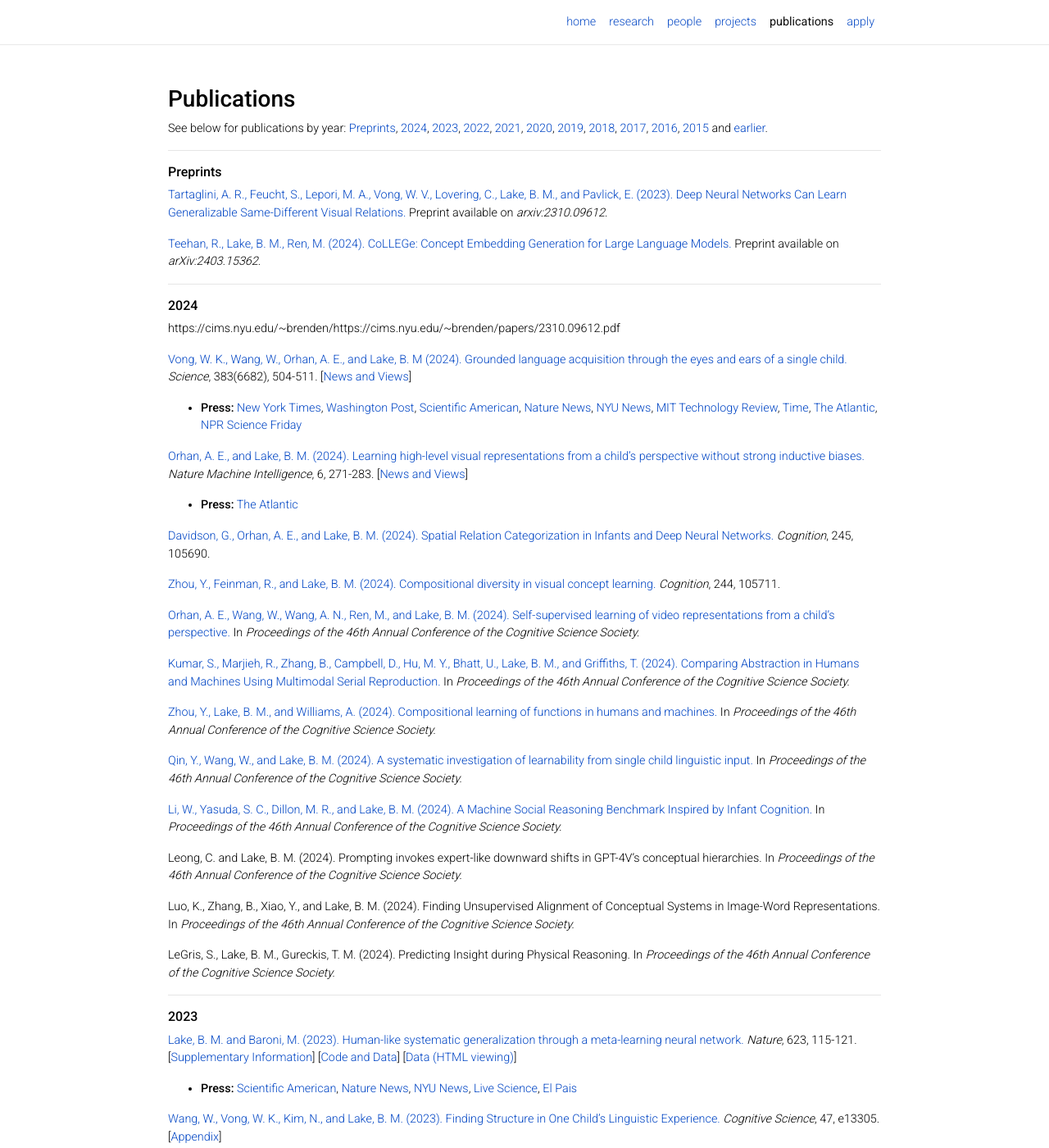
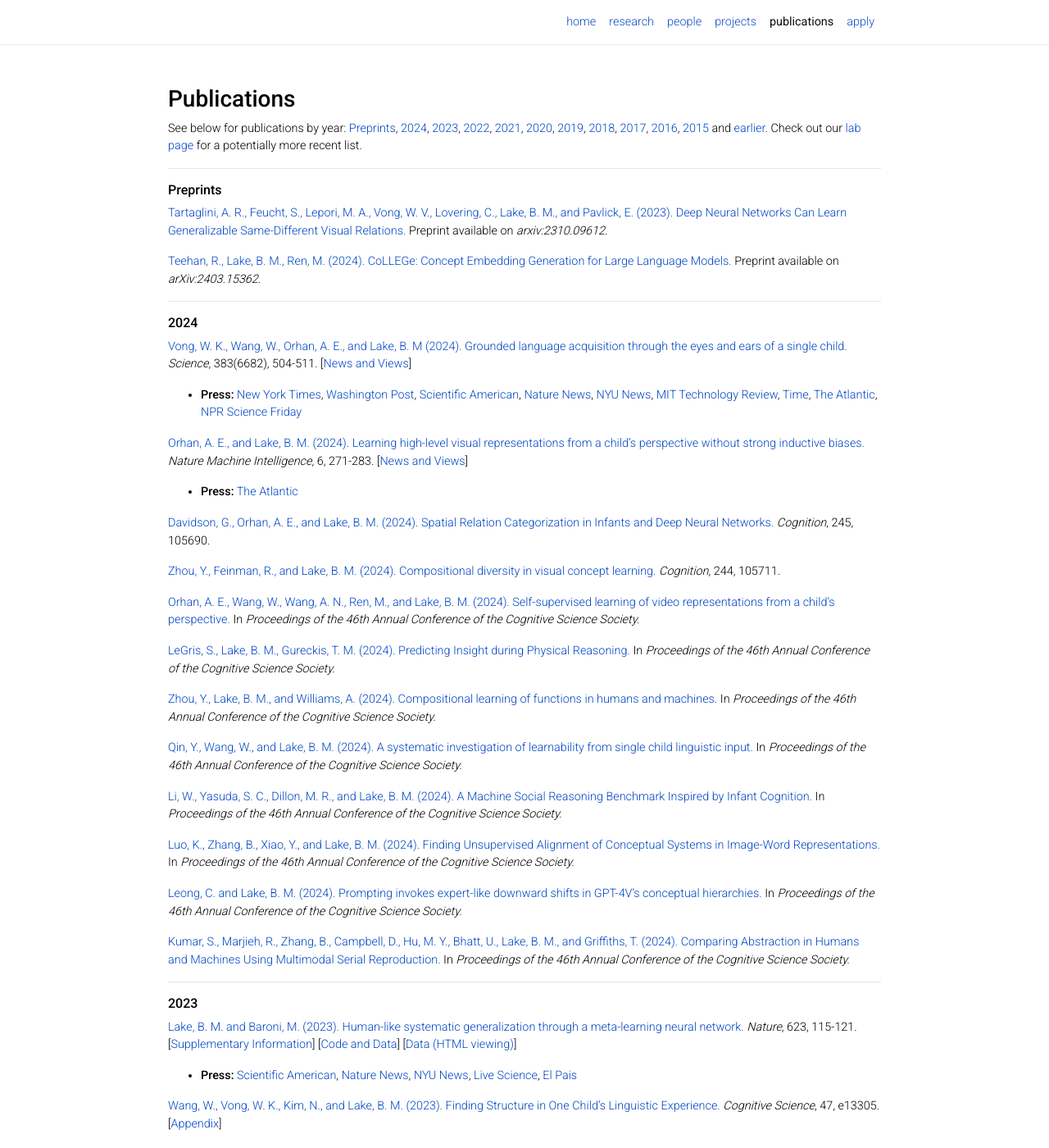
Before and after one commit to lake-lab/lake-lab.github.io, a Jekyll site: the page built from _pages/publications.md, in a window 1280 px wide and 1400 px high. Shown: the whole window at 82% size. Built offline with Jekyll 4.4.1, drawn with Linux system fonts in a browser that asks for light colours; nearby versions of some CDN libraries; comment, search, counter and statistics services are not loaded; a style sheet for code colours, icons or effects is not loaded; some of the changed lines change nothing that is shown.

Commit message:
updated pubs

```diff
--- a/_pages/publications.md
+++ b/_pages/publications.md
@@ -7,7 +7,7 @@ id: 4
 ---
 
 ### __Publications__
-See below for publications by year: [Preprints](#preprints), [2024](#2024), [2023](#2023), [2022](#2022), [2021](#2021), [2020](#2020), [2019](#2019), [2018](#2018), [2017](#2017), [2016](#2016), [2015](#2015) and [earlier](#2014-and-earlier).
+See below for publications by year: [Preprints](#preprints), [2024](#2024), [2023](#2023), [2022](#2022), [2021](#2021), [2020](#2020), [2019](#2019), [2018](#2018), [2017](#2017), [2016](#2016), [2015](#2015) and [earlier](#2014-and-earlier). Check out our [lab page](https://lake-lab.github.io/publications/) for a potentially more recent list.
 
 ---
 ###### __Preprints__
@@ -19,8 +19,6 @@ See below for publications by year: [Preprints](#preprints), [2024](#2024), [202
 
 ---
 ###### __2024__
-
-https://cims.nyu.edu/~brenden/https://cims.nyu.edu/~brenden/papers/2310.09612.pdf
 
 <a href="https://www.science.org/stoken/author-tokens/ST-1676/full"> Vong, W. K., Wang, W., Orhan, A. E., and Lake, B. M (2024). Grounded language acquisition through the eyes and ears of a single child.</a> <em>Science</em>, 383(6682), 504-511. [<a href="https://www.nature.com/articles/d41586-024-00713-5">News and Views</a>]
 <ul>
@@ -48,21 +46,21 @@ https://cims.nyu.edu/~brenden/https://cims.nyu.edu/~brenden/papers/2310.09612.pd
 
 <a href="https://cims.nyu.edu/~brenden/papers/ZhouEtAl2024Cognition.pdf"> Zhou, Y., Feinman, R., and Lake, B. M. (2024). Compositional diversity in visual concept learning.</a> <em>Cognition</em>, 244, 105711.
 
-<a href="https://cims.nyu.edu/~brenden/papers/2402.00300.pdf"> Orhan, A. E., Wang, W., Wang, A. N., Ren, M., and Lake, B. M. (2024). Self-supervised learning of video representations from a child’s perspective.</a> In <em>Proceedings of the 46th Annual Conference of the Cognitive Science Society.</em>
+<a href="https://cims.nyu.edu/~brenden/papers/OrhanEtAl2024CogSci.pdf"> Orhan, A. E., Wang, W., Wang, A. N., Ren, M., and Lake, B. M. (2024). Self-supervised learning of video representations from a child’s perspective.</a> In <em>Proceedings of the 46th Annual Conference of the Cognitive Science Society.</em>
 
-<a href="https://cims.nyu.edu/~brenden/papers/2402.03618.pdf"> Kumar, S., Marjieh, R., Zhang, B., Campbell, D., Hu, M. Y., Bhatt, U., Lake, B. M., and Griffiths, T. (2024). Comparing Abstraction in Humans and Machines Using Multimodal Serial Reproduction.</a> In <em>Proceedings of the 46th Annual Conference of the Cognitive Science Society.</em>
+<a href="https://cims.nyu.edu/~brenden/papers/LeGrisEtAl2024CogSci.pdf">LeGris, S., Lake, B. M., Gureckis, T. M. (2024). Predicting Insight during Physical Reasoning.</a> In <em>Proceedings of the 46th Annual Conference of the Cognitive Science Society.</em>
 
-<a href="https://cims.nyu.edu/~brenden/papers/2403.12201.pdf"> Zhou, Y., Lake, B. M., and Williams, A. (2024). Compositional learning of functions in humans and machines.</a> In <em>Proceedings of the 46th Annual Conference of the Cognitive Science Society.</em>
+<a href="https://cims.nyu.edu/~brenden/papers/ZhouEtAl2024CogSci.pdf"> Zhou, Y., Lake, B. M., and Williams, A. (2024). Compositional learning of functions in humans and machines.</a> In <em>Proceedings of the 46th Annual Conference of the Cognitive Science Society.</em>
 
-<a href="https://cims.nyu.edu/~brenden/papers/2402.07899.pdf"> Qin, Y., Wang, W., and Lake, B. M. (2024). A systematic investigation of learnability from single child linguistic input. </a> In <em>Proceedings of the 46th Annual Conference of the Cognitive Science Society.</em>
+<a href="https://cims.nyu.edu/~brenden/papers/QinEtAl2024CogSci.pdf"> Qin, Y., Wang, W., and Lake, B. M. (2024). A systematic investigation of learnability from single child linguistic input. </a> In <em>Proceedings of the 46th Annual Conference of the Cognitive Science Society.</em>
 
-<a href="https://cims.nyu.edu/~brenden/papers/LiEtAl2024.pdf">Li, W., Yasuda, S. C., Dillon, M. R., and Lake, B. M. (2024). A Machine Social Reasoning Benchmark Inspired by Infant Cognition.</a> In <em>Proceedings of the 46th Annual Conference of the Cognitive Science Society.</em>
+<a href="https://cims.nyu.edu/~brenden/papers/LiEtAl2024CogSci.pdf">Li, W., Yasuda, S. C., Dillon, M. R., and Lake, B. M. (2024). A Machine Social Reasoning Benchmark Inspired by Infant Cognition.</a> In <em>Proceedings of the 46th Annual Conference of the Cognitive Science Society.</em>
 
-Leong, C. and Lake, B. M. (2024). Prompting invokes expert-like downward shifts in GPT-4V’s conceptual hierarchies. In <em>Proceedings of the 46th Annual Conference of the Cognitive Science Society.</em>
+<a href="https://cims.nyu.edu/~brenden/papers/LuoEtAl2024CogSci.pdf">Luo, K., Zhang, B., Xiao, Y., and Lake, B. M. (2024). Finding Unsupervised Alignment of Conceptual Systems in Image-Word Representations.</a> In <em>Proceedings of the 46th Annual Conference of the Cognitive Science Society.</em>
 
-Luo, K., Zhang, B., Xiao, Y., and Lake, B. M. (2024). Finding Unsupervised Alignment of Conceptual Systems in Image-Word Representations. In <em>Proceedings of the 46th Annual Conference of the Cognitive Science Society.</em>
+<a href="https://cims.nyu.edu/~brenden/papers/LeongLakeCogSci2024.pdf">Leong, C. and Lake, B. M. (2024). Prompting invokes expert-like downward shifts in GPT-4V’s conceptual hierarchies.</a> In <em>Proceedings of the 46th Annual Conference of the Cognitive Science Society.</em>
 
-LeGris, S., Lake, B. M., Gureckis, T. M. (2024). Predicting Insight during Physical Reasoning. In <em>Proceedings of the 46th Annual Conference of the Cognitive Science Society.</em>
+<a href="https://cims.nyu.edu/~brenden/papers/KumarEtAl2024CogSci.pdf"> Kumar, S., Marjieh, R., Zhang, B., Campbell, D., Hu, M. Y., Bhatt, U., Lake, B. M., and Griffiths, T. (2024). Comparing Abstraction in Humans and Machines Using Multimodal Serial Reproduction.</a> In <em>Proceedings of the 46th Annual Conference of the Cognitive Science Society.</em>
 
 ---
 ###### __2023__
```
